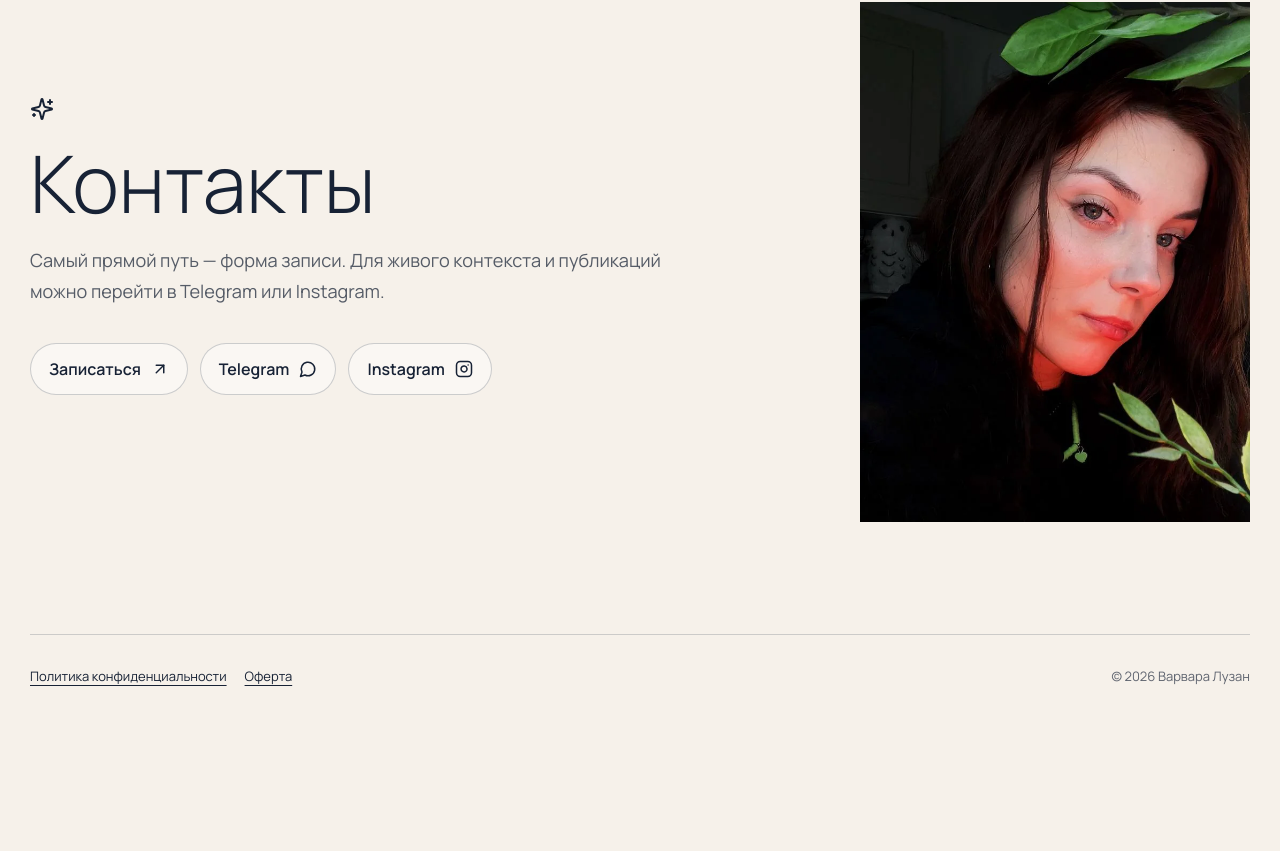
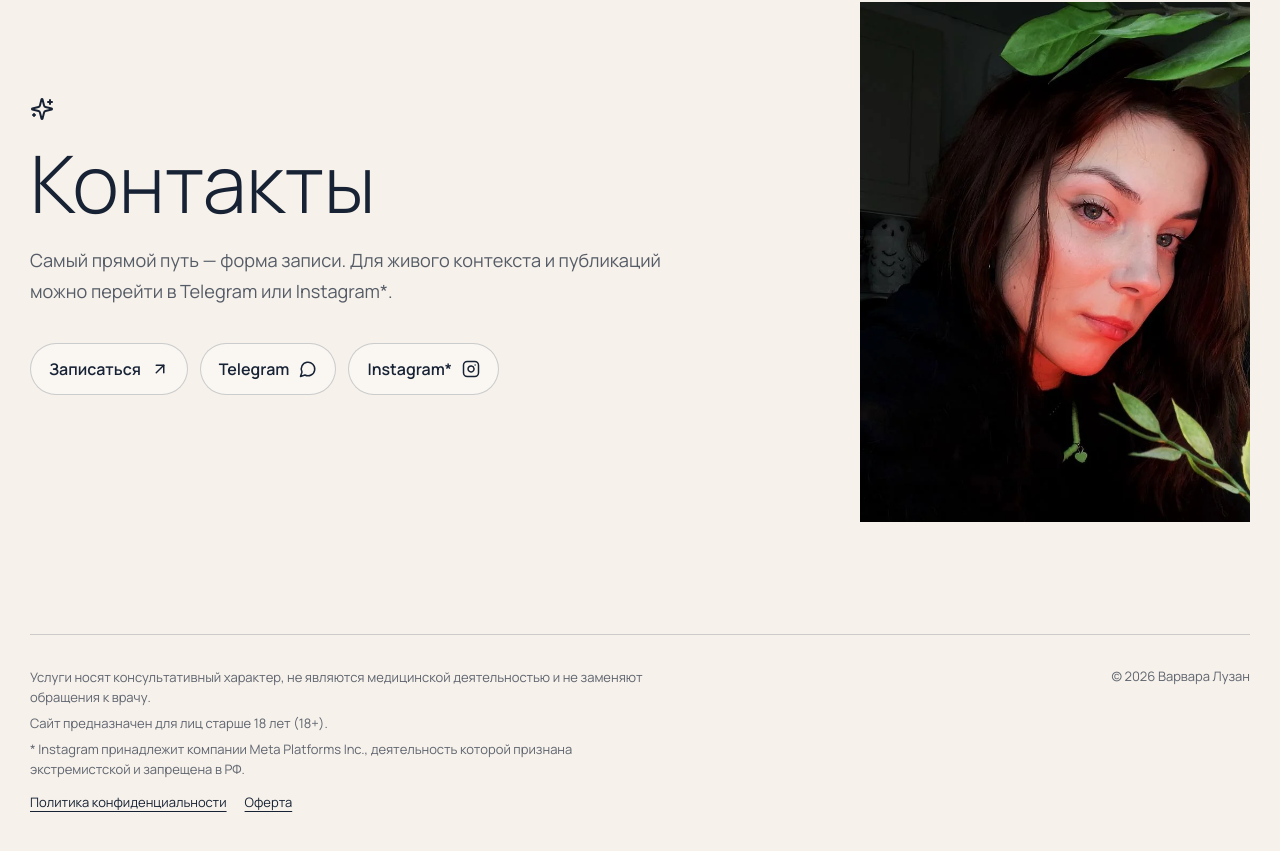
Before and after one commit to barbarakaracharova/barbarakaracharova.github.io, a React (Vite) app: page / in a window 1280 px wide. Shown: the part 9467-10318 px from the top of the page. Before the commit the page ends 10195 px from the top, so only its background shows below. Built offline with nearby package versions, Linux system fonts and the light colour scheme.

Commit message:
Add Instagram disclaimer

```diff
--- a/src/main.tsx
+++ b/src/main.tsx
@@ -16,7 +16,7 @@ import "./styles.css";
 const links = {
   booking: "https://forms.gle/uEQjb3G1icpALYnp9",
   telegram: "https://t.me/barbarakaracharovaa",
-  instagram: "https://www.instagram.com/barbarakaracharova.a/",
+  instagram: "https://www.instagram.com/se_live_psychology",
   docs: "https://drive.google.com/drive/folders/1oplxtSNpSCYeQsyoCgzILNulmMn6hGnl?usp=sharing",
   privacy: "privacy.html",
   offer: "offer.html",
@@ -476,7 +476,7 @@ function Contacts() {
         <h2>Контакты</h2>
         <p>
           Самый прямой путь — форма записи. Для живого контекста и публикаций можно
-          перейти в Telegram или Instagram.
+          перейти в Telegram или Instagram*.
         </p>
         <div className="contact-links">
           <a href={links.booking} target="_blank" rel="noreferrer">
@@ -486,7 +486,7 @@ function Contacts() {
             Telegram <MessageCircle size={18} />
           </a>
           <a href={links.instagram} target="_blank" rel="noreferrer">
-            Instagram <Instagram size={18} />
+            Instagram* <Instagram size={18} />
           </a>
         </div>
       </FadeIn>
@@ -530,6 +530,15 @@ function Footer() {
   return (
     <footer>
       <div className="source-notes">
+        <p>
+          Услуги носят консультативный характер, не являются медицинской деятельностью
+          и не заменяют обращения к врачу.
+        </p>
+        <p>Сайт предназначен для лиц старше 18 лет (18+).</p>
+        <p>
+          * Instagram принадлежит компании Meta Platforms Inc., деятельность которой
+          признана экстремистской и запрещена в РФ.
+        </p>
         <span className="legal-links">
           <a href={links.privacy}>Политика конфиденциальности</a>
           <a href={links.offer}>Оферта</a>
--- a/src/styles.css
+++ b/src/styles.css
@@ -668,9 +668,16 @@ footer {
   gap: 6px;
 }
 
+.source-notes p {
+  color: rgba(23, 34, 53, 0.68);
+  font-size: 13px;
+  line-height: 1.55;
+}
+
 .legal-links {
   display: flex;
   flex-wrap: wrap;
+  margin-top: 8px;
   gap: 12px 18px;
 }
 
```
